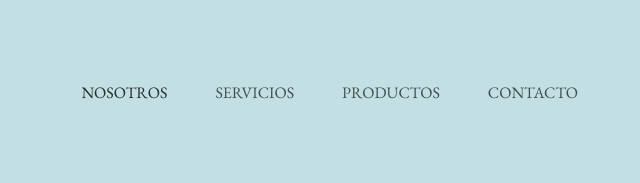
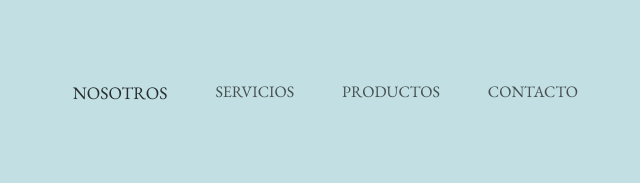
Before and after one commit to NaraBraceiro/Beauty-Studio, a plain HTML site: page index.html in a window 1280 px wide. In both pictures the pointer is over the link 736 px from the left and 93 px from the top of the page. Shown: the top 183 px of the page, 612-1252 px from the left. Drawn offline with nearby package versions, Linux system fonts and the light colour scheme.

Commit message:
cambios en estilos

```diff
--- a/css/estilos.css
+++ b/css/estilos.css
@@ -18,6 +18,11 @@ background-color: #c2dfe3;
 
 .nav-item{
 padding-left: 2rem;
+}
+
+.nav-item a:hover{
+font-size: 1.1rem;
+font-style: bold;
 }
 
 
```
